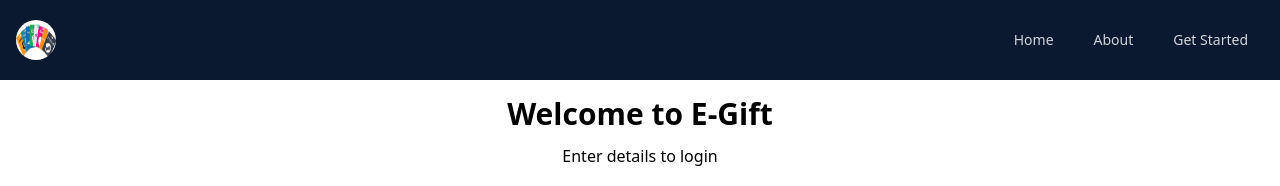
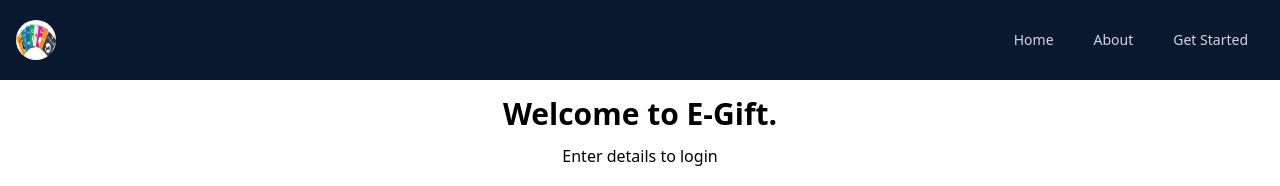
Before and after one commit to segunajibola/login-to-profile, a React (Create React App) app: page /log-in in a window 1280 px wide. Shown: the top 186 px of the page. Built offline with nearby package versions, Linux system fonts and the light colour scheme.

Commit message:
first commit

```diff
--- a/src/components/Login.js
+++ b/src/components/Login.js
@@ -15,7 +15,7 @@ const Login = () => {
     <>
       <div className='w-full pt-24 mx-auto px-6 text-center'>
         <h1 className='text-primary mt-8 md:mt-0 font-bold text-3xl'>
-          Welcome to E-Gift
+          Welcome to E-Gift.
         </h1>
         <p className='text-inactive mt-3'>Enter details to login</p>
             <form method='POST' action="" className='flex flex-col max-w-[600px] w-full mx-auto my-5'>
```
